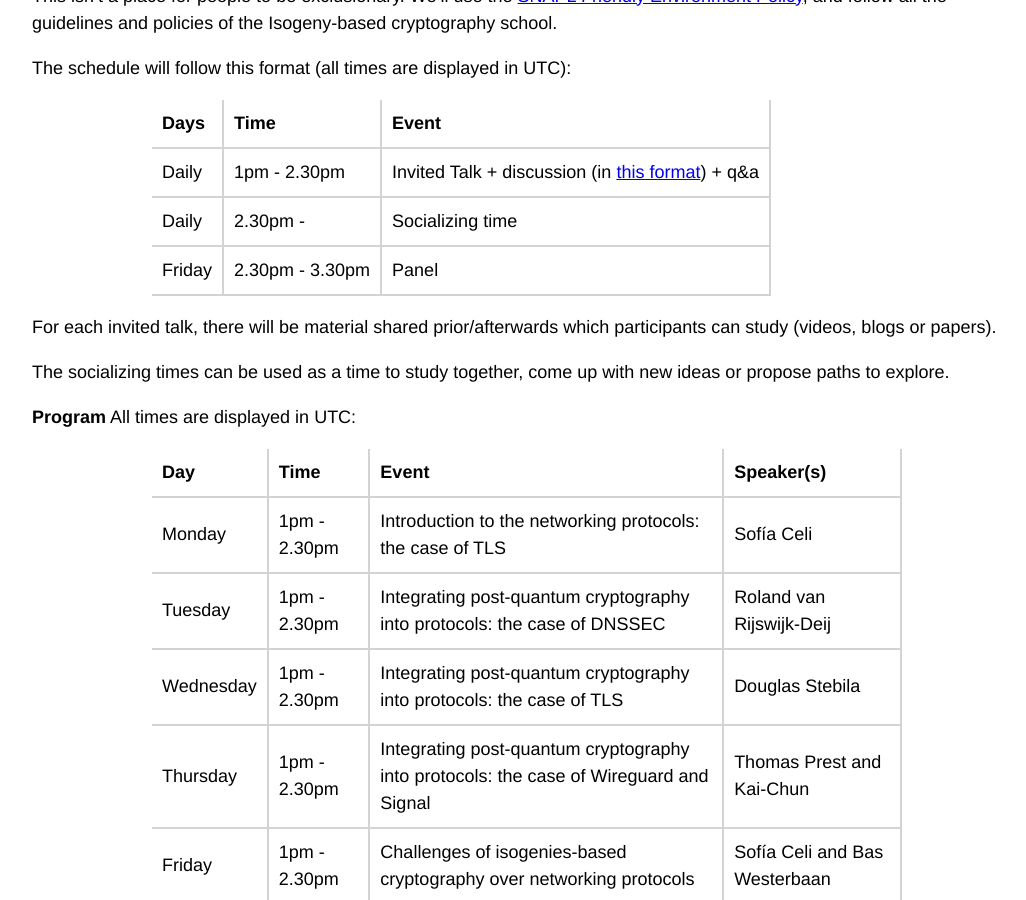
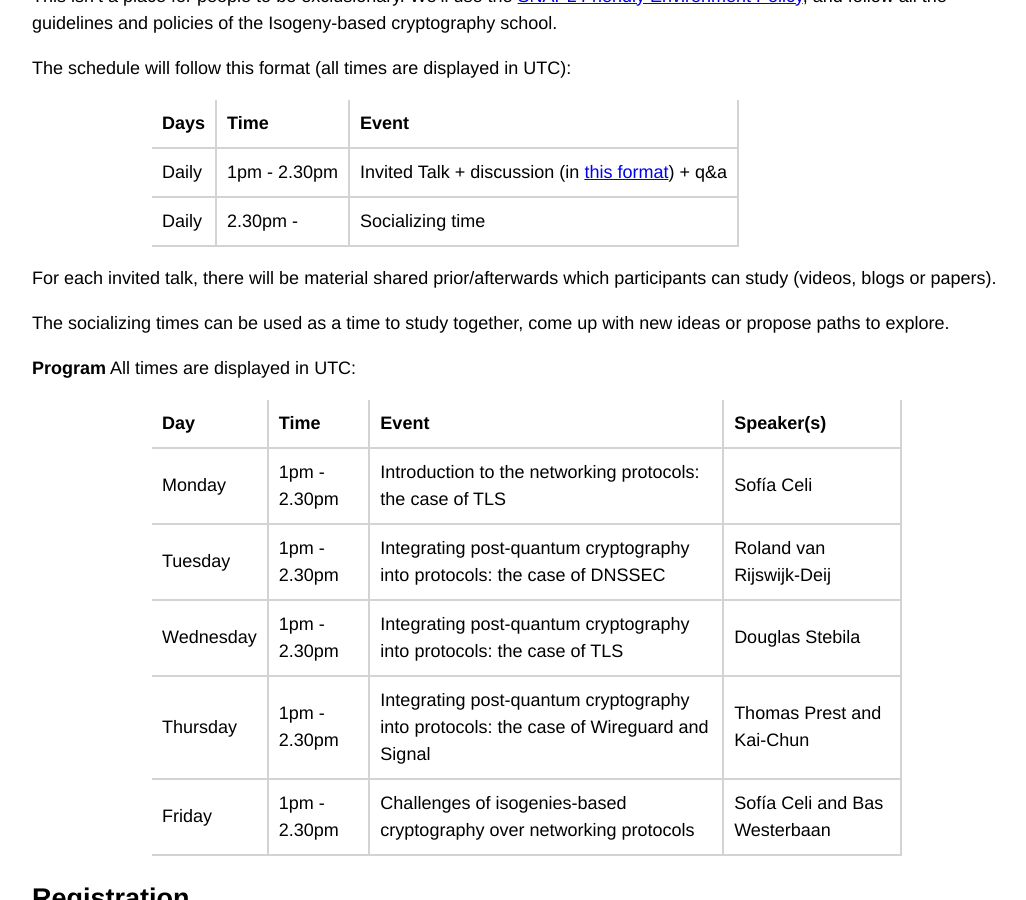
Before and after one commit to claucece/PQNet-Workshop, a Jekyll site: the page built from index.html, in a window 1280 px wide and 900 px high, scrolled down 1221 px. Shown: the whole window, without its empty margins (118-1144 px from the left). Built offline with Jekyll 4.4.1, drawn with Linux system fonts in a browser that asks for light colours.

Commit message:
Remove outdated

```diff
--- a/index.html
+++ b/index.html
@@ -2142,11 +2142,6 @@ layout: default
           <td>2.30pm -  </td>
           <td>Socializing time</td>
         </tr>
-        <tr>
-          <td>Friday</td>
-          <td>2.30pm - 3.30pm </td>
-          <td>Panel</td>
-        </tr>
 				</tbody>
       </table>
 			<p>For each invited talk, there will be material shared prior/afterwards which participants can study (videos, blogs or papers).</p>
```
